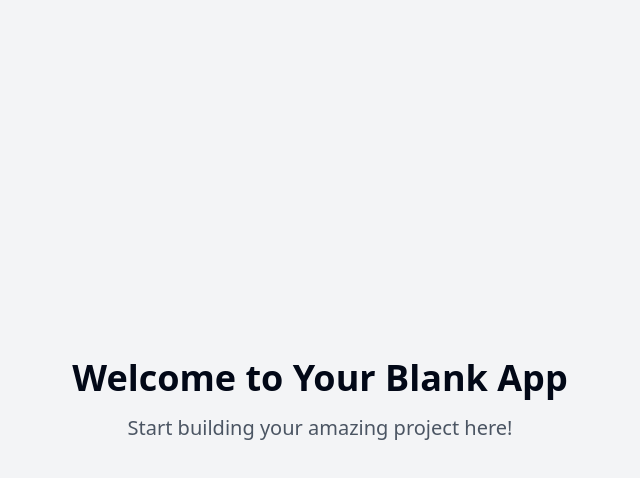
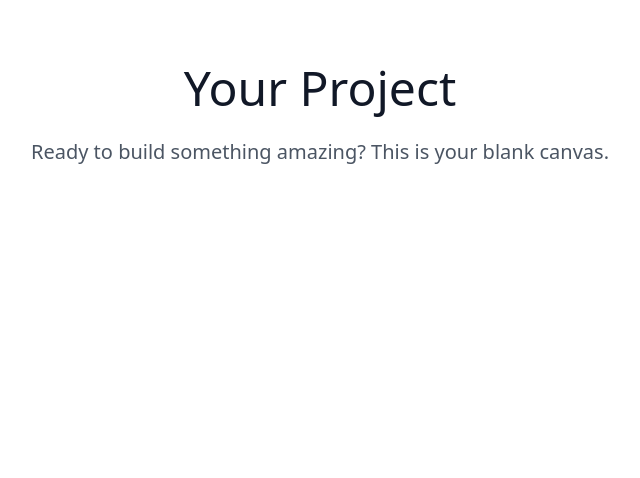
Before and after one commit to michelsomcl/aguiav2, a React (Vite) app: page / in a window 1280 px wide. Shown: the top 478 px of the page, without its empty margins (320-960 px from the left). Built offline with nearby package versions, Linux system fonts and the light colour scheme.

Commit message:
Create empty project
Initialize a new project with no initial data.

```diff
--- a/index.html
+++ b/index.html
@@ -1,20 +1,18 @@
+
 <!DOCTYPE html>
 <html lang="en">
   <head>
     <meta charset="UTF-8" />
     <meta name="viewport" content="width=device-width, initial-scale=1.0" />
-    <title>zero-origin-genesis-start</title>
-    <meta name="description" content="Lovable Generated Project" />
+    <title>Your Project</title>
+    <meta name="description" content="A clean, empty project ready for development" />
     <meta name="author" content="Lovable" />
 
-    <meta property="og:title" content="zero-origin-genesis-start" />
-    <meta property="og:description" content="Lovable Generated Project" />
+    <meta property="og:title" content="Your Project" />
+    <meta property="og:description" content="A clean, empty project ready for development" />
     <meta property="og:type" content="website" />
-    <meta property="og:image" content="https://lovable.dev/opengraph-image-p98pqg.png" />
 
     <meta name="twitter:card" content="summary_large_image" />
-    <meta name="twitter:site" content="@lovable_dev" />
-    <meta name="twitter:image" content="https://lovable.dev/opengraph-image-p98pqg.png" />
   </head>
 
   <body>
--- a/src/pages/Index.tsx
+++ b/src/pages/Index.tsx
@@ -1,11 +1,16 @@
-// Update this page (the content is just a fallback if you fail to update the page)
 
 const Index = () => {
   return (
-    <div className="min-h-screen flex items-center justify-center bg-gray-100">
-      <div className="text-center">
-        <h1 className="text-4xl font-bold mb-4">Welcome to Your Blank App</h1>
-        <p className="text-xl text-gray-600">Start building your amazing project here!</p>
+    <div className="min-h-screen bg-white">
+      <div className="container mx-auto px-4 py-16">
+        <div className="text-center">
+          <h1 className="text-5xl font-light text-gray-900 mb-6">
+            Your Project
+          </h1>
+          <p className="text-xl text-gray-600 max-w-2xl mx-auto leading-relaxed">
+            Ready to build something amazing? This is your blank canvas.
+          </p>
+        </div>
       </div>
     </div>
   );
```
